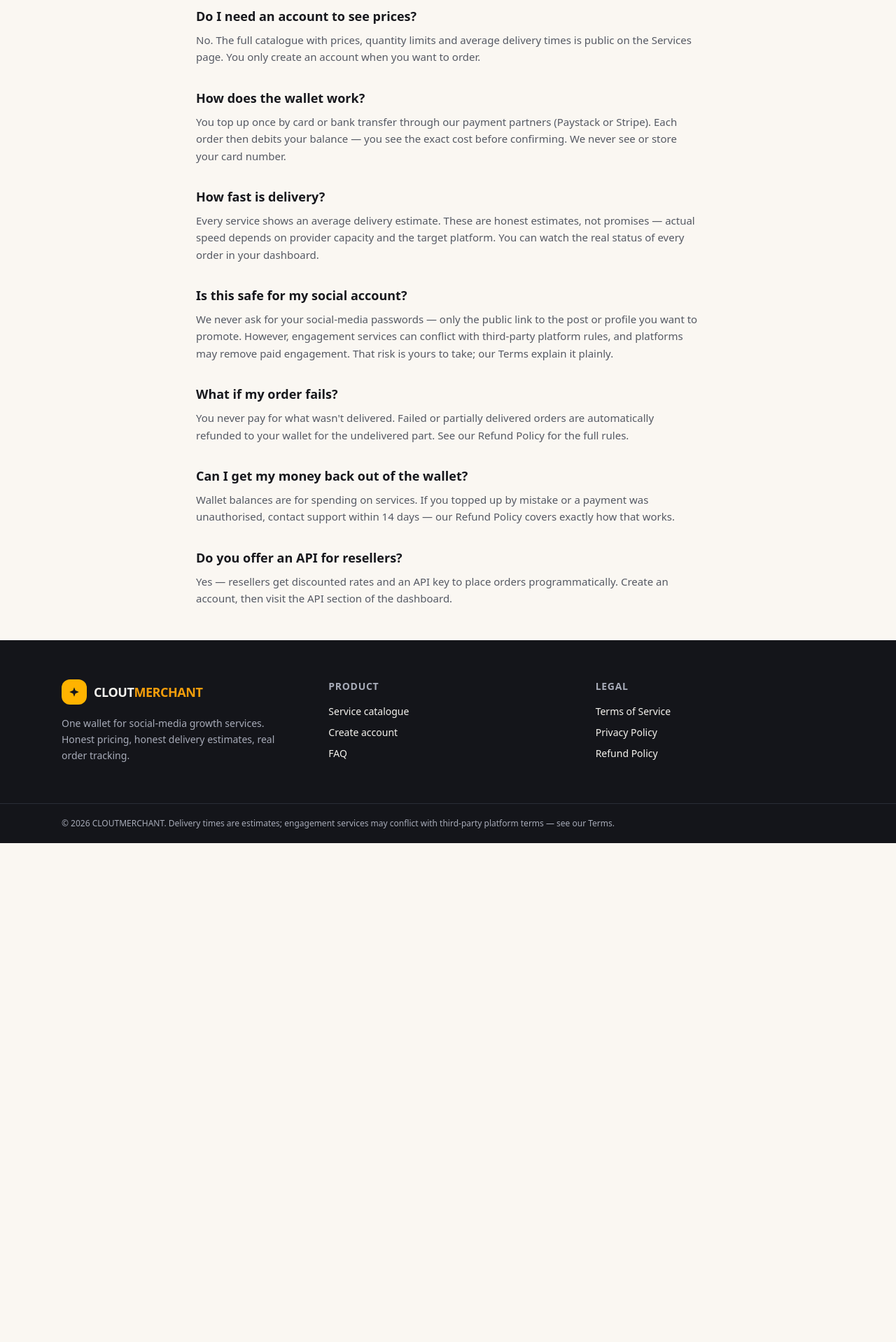
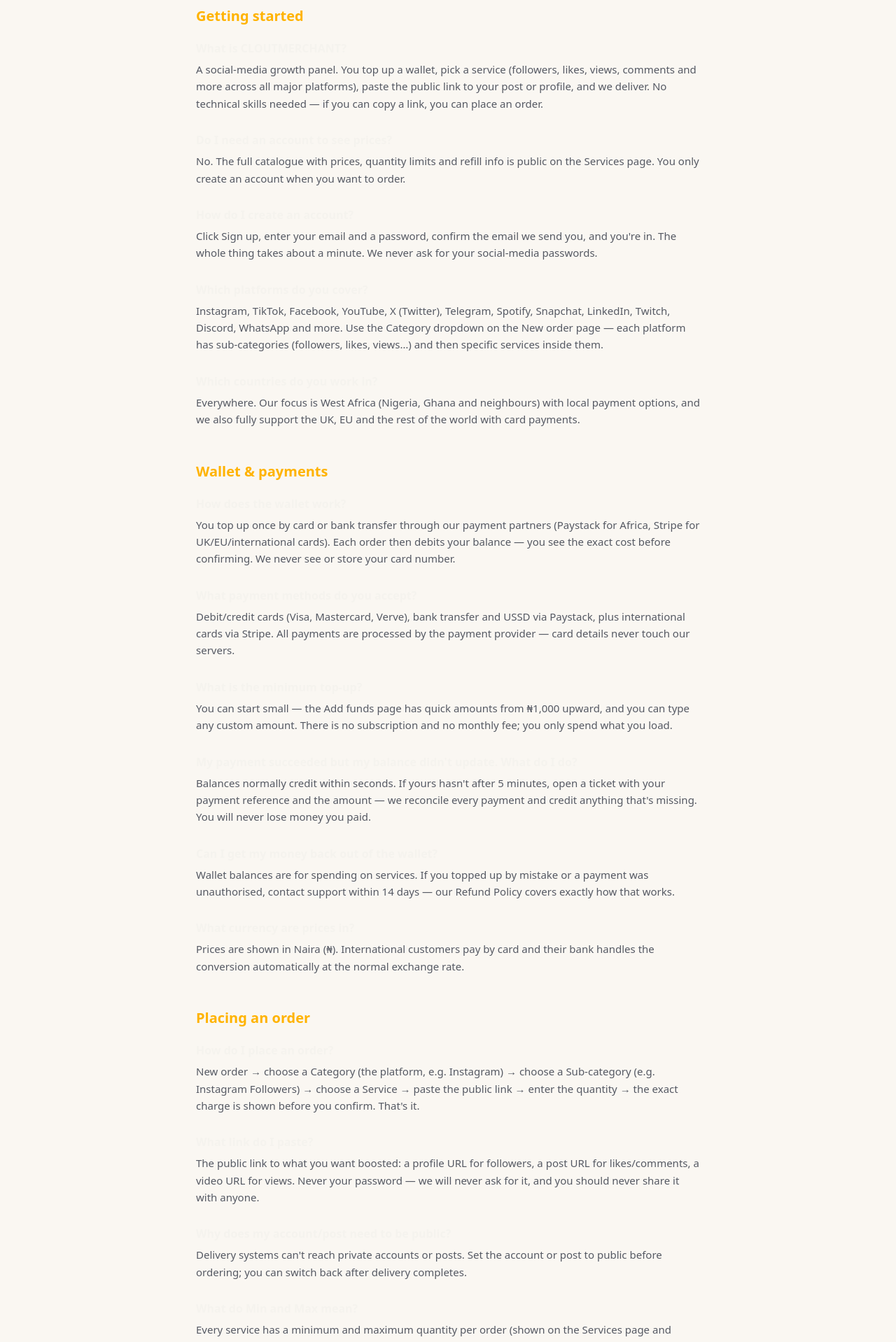
Before and after one commit to FIFE07/cloutmerchant, a Next.js app: page /faq in a window 1280 px wide. Shown: the part 200-2118 px from the top of the page at 70% size. Before the commit the page ends 1405 px from the top, so only its background shows below. Built offline with nearby package versions, Linux system fonts and the light colour scheme; no server answers; the database is empty.

Commit message:
Expand FAQ to full coverage (payments, orders, drops, refills, resellers, safety)

```diff
--- a/src/app/faq/page.tsx
+++ b/src/app/faq/page.tsx
@@ -5,46 +5,200 @@
   "Straight answers about CLOUTMERCHANT wallets, orders, delivery times, safety and refunds.",
 );
 
-const FAQS = [
+type Faq = { q: string; a: string };
+type Section = { title: string; items: Faq[] };
+
+const SECTIONS: Section[] = [
   {
-    q: "Do I need an account to see prices?",
-    a: "No. The full catalogue with prices, quantity limits and average delivery times is public on the Services page. You only create an account when you want to order.",
+    title: "Getting started",
+    items: [
+      {
+        q: "What is CLOUTMERCHANT?",
+        a: "A social-media growth panel. You top up a wallet, pick a service (followers, likes, views, comments and more across all major platforms), paste the public link to your post or profile, and we deliver. No technical skills needed — if you can copy a link, you can place an order.",
+      },
+      {
+        q: "Do I need an account to see prices?",
+        a: "No. The full catalogue with prices, quantity limits and refill info is public on the Services page. You only create an account when you want to order.",
+      },
+      {
+        q: "How do I create an account?",
+        a: "Click Sign up, enter your email and a password, confirm the email we send you, and you're in. The whole thing takes about a minute. We never ask for your social-media passwords.",
+      },
+      {
+        q: "Which platforms do you cover?",
+        a: "Instagram, TikTok, Facebook, YouTube, X (Twitter), Telegram, Spotify, Snapchat, LinkedIn, Twitch, Discord, WhatsApp and more. Use the Category dropdown on the New order page — each platform has sub-categories (followers, likes, views…) and then specific services inside them.",
+      },
+      {
+        q: "Which countries do you work in?",
+        a: "Everywhere. Our focus is West Africa (Nigeria, Ghana and neighbours) with local payment options, and we also fully support the UK, EU and the rest of the world with card payments.",
+      },
+    ],
   },
   {
-    q: "How does the wallet work?",
-    a: "You top up once by card or bank transfer through our payment partners (Paystack or Stripe). Each order then debits your balance — you see the exact cost before confirming. We never see or store your card number.",
+    title: "Wallet & payments",
+    items: [
+      {
+        q: "How does the wallet work?",
+        a: "You top up once by card or bank transfer through our payment partners (Paystack for Africa, Stripe for UK/EU/international cards). Each order then debits your balance — you see the exact cost before confirming. We never see or store your card number.",
+      },
+      {
+        q: "What payment methods do you accept?",
+        a: "Debit/credit cards (Visa, Mastercard, Verve), bank transfer and USSD via Paystack, plus international cards via Stripe. All payments are processed by the payment provider — card details never touch our servers.",
+      },
+      {
+        q: "What is the minimum top-up?",
+        a: "You can start small — the Add funds page has quick amounts from ₦1,000 upward, and you can type any custom amount. There is no subscription and no monthly fee; you only spend what you load.",
+      },
+      {
+        q: "My payment succeeded but my balance didn't update. What do I do?",
+        a: "Balances normally credit within seconds. If yours hasn't after 5 minutes, open a ticket with your payment reference and the amount — we reconcile every payment and credit anything that's missing. You will never lose money you paid.",
+      },
+      {
+        q: "Can I get my money back out of the wallet?",
+        a: "Wallet balances are for spending on services. If you topped up by mistake or a payment was unauthorised, contact support within 14 days — our Refund Policy covers exactly how that works.",
+      },
+      {
+        q: "What currency are prices in?",
+        a: "Prices are shown in Naira (₦). International customers pay by card and their bank handles the conversion automatically at the normal exchange rate.",
+      },
+    ],
   },
   {
-    q: "How fast is delivery?",
-    a: "Every service shows an average delivery estimate. These are honest estimates, not promises — actual speed depends on provider capacity and the target platform. You can watch the real status of every order in your dashboard.",
+    title: "Placing an order",
+    items: [
+      {
+        q: "How do I place an order?",
+        a: "New order → choose a Category (the platform, e.g. Instagram) → choose a Sub-category (e.g. Instagram Followers) → choose a Service → paste the public link → enter the quantity → the exact charge is shown before you confirm. That's it.",
+      },
+      {
+        q: "What link do I paste?",
+        a: "The public link to what you want boosted: a profile URL for followers, a post URL for likes/comments, a video URL for views. Never your password — we will never ask for it, and you should never share it with anyone.",
+      },
+      {
+        q: "Why does my account/post need to be public?",
+        a: "Delivery systems can't reach private accounts or posts. Set the account or post to public before ordering; you can switch back after delivery completes.",
+      },
+      {
+        q: "What do Min and Max mean?",
+        a: "Every service has a minimum and maximum quantity per order (shown on the Services page and while ordering). Want more than the max? Place multiple orders.",
+      },
+      {
+        q: "Can I order the same link twice?",
+        a: "Yes, but wait until the previous order on that link shows Completed — running two follower orders on the same profile at once can slow or confuse delivery.",
+      },
+      {
+        q: "Can I cancel an order?",
+        a: "If it hasn't started processing yet, open a ticket and we'll cancel and refund it. Once a provider has started delivery, it can't be stopped — but any undelivered remainder is refunded automatically.",
+      },
+    ],
   },
   {
-    q: "Is this safe for my social account?",
-    a: "We never ask for your social-media passwords — only the public link to the post or profile you want to promote. However, engagement services can conflict with third-party platform rules, and platforms may remove paid engagement. That risk is yours to take; our Terms explain it plainly.",
+    title: "Delivery, quality & drops",
+    items: [
+      {
+        q: "How fast is delivery?",
+        a: "Most services start within minutes to a few hours. Speed depends on provider capacity and the platform; large orders are usually delivered gradually to look natural. You can watch live status (Pending → Processing → Completed) in your Orders page.",
+      },
+      {
+        q: "What do the quality badges mean?",
+        a: "👑 Premium = highest quality, real-looking accounts, lowest drop rate. ⭐ Standard = balanced quality and price. 💰 Budget = cheapest available, drops can happen. 🎁 Free = free services when available. Pick the tier that matches your budget and how permanent you need the numbers to be.",
+      },
+      {
+        q: "What are 'drops' and 'no-drop'?",
+        a: "Platforms sometimes clean up paid engagement, so numbers can fall after delivery — that's a drop. Services marked no-drop or with ✓ Refill are built to stick, and refillable services replace dropped numbers free within the refill window.",
+      },
+      {
+        q: "How does Refill work?",
+        a: "If a service shows ✓ Refill and your numbers drop within the refill period, open a ticket (or use the refill option on the order) and we top the count back up at no charge. Budget services without refill are cheaper precisely because drops aren't covered.",
+      },
+      {
+        q: "Why did my order get stuck on Pending?",
+        a: "Usually one of: the link is private, the link format is wrong, or the provider queue is busy. Check the link is public and correct; if it's still stuck after a few hours, open a ticket and we'll push it through or refund it.",
+      },
+      {
+        q: "Will my followers/likes look real?",
+        a: "Premium services use the most realistic accounts available. Budget services prioritise price over polish. If appearance matters (a business page, an artist profile), choose Premium — the badge guide on the Services page explains each tier in one line.",
+      },
+    ],
   },
   {
-    q: "What if my order fails?",
-    a: "You never pay for what wasn't delivered. Failed or partially delivered orders are automatically refunded to your wallet for the undelivered part. See our Refund Policy for the full rules.",
+    title: "Safety & rules",
+    items: [
+      {
+        q: "Is this safe for my social account?",
+        a: "We never ask for passwords — only public links. That said, paid engagement can conflict with platform rules, and platforms may remove it. Millions of orders run every day without issue, but the risk is yours to take; our Terms explain it plainly. Ordering gradually rather than huge one-off spikes is the sensible approach.",
+      },
+      {
+        q: "Will anyone know I used this?",
+        a: "No. Orders are private, your email and order history are visible only to you, and we never contact your audience or post anything anywhere.",
+      },
+      {
+        q: "What do you do with my data?",
+        a: "The minimum needed to run your account: email, orders, wallet transactions. Payment card details are handled entirely by Paystack/Stripe. See our Privacy Policy for the full detail.",
+      },
+    ],
   },
   {
-    q: "Can I get my money back out of the wallet?",
-    a: "Wallet balances are for spending on services. If you topped up by mistake or a payment was unauthorised, contact support within 14 days — our Refund Policy covers exactly how that works.",
+    title: "Refunds",
+    items: [
+      {
+        q: "What if my order fails?",
+        a: "You never pay for what wasn't delivered. Failed orders are refunded to your wallet automatically, and partial deliveries are refunded for the undelivered part. See our Refund Policy for the full rules.",
+      },
+      {
+        q: "How long do refunds take?",
+        a: "Wallet refunds are instant and automatic. Top-up reversals to your card or bank follow the payment provider's timeline (typically 1–10 business days depending on your bank).",
+      },
+    ],
   },
   {
-    q: "Do you offer an API for resellers?",
-    a: "Yes — resellers get discounted rates and an API key to place orders programmatically. Create an account, then visit the API section of the dashboard.",
+    title: "Resellers & API",
+    items: [
+      {
+        q: "Do you offer reseller rates?",
+        a: "Yes — reseller accounts get discounted pricing across the whole catalogue. If you plan to run your own panel or fulfil orders for clients, open a ticket and we'll switch your account to reseller pricing.",
+      },
+      {
+        q: "Do you have an API?",
+        a: "Yes. Every account gets an API key (Dashboard → API) to place orders, check status and pull the service list programmatically — compatible with standard SMM-panel API format, so existing tools and scripts plug straight in.",
+      },
+      {
+        q: "Can I build my own shop on top of CLOUTMERCHANT?",
+        a: "That's exactly what the API is for. Connect your panel to our API, set your own prices for your customers, and orders flow through automatically.",
+      },
+    ],
+  },
+  {
+    title: "Support",
+    items: [
+      {
+        q: "How do I contact support?",
+        a: "Dashboard → Tickets. Describe the issue and include the order ID if it's about an order. We answer tickets in order; including the order ID and the link you used gets you a faster fix.",
+      },
+      {
+        q: "Something looks wrong on the site. What should I try first?",
+        a: "Refresh the page, then sign out and back in. If it's still wrong, open a ticket with a screenshot — we fix issues quickly and we'd rather hear about it twice than never.",
+      },
+    ],
   },
 ];
 
 export default function FaqPage() {
   return (
-    <LegalPage title="Frequently asked questions" updated="5 August 2026">
-      <div className="space-y-8">
-        {FAQS.map((f) => (
-          <div key={f.q}>
-            <h2 className="!text-lg">{f.q}</h2>
-            <p className="mt-2">{f.a}</p>
-          </div>
+    <LegalPage title="Frequently asked questions" updated="14 September 2026">
+      <div className="space-y-12">
+        {SECTIONS.map((s) => (
+          <section key={s.title}>
+            <h2 className="!text-xl !text-amber-glow-400">{s.title}</h2>
+            <div className="mt-5 space-y-7">
+              {s.items.map((f) => (
+                <div key={f.q}>
+                  <h3 className="font-display text-base font-semibold text-ink-on-dark">{f.q}</h3>
+                  <p className="mt-1.5">{f.a}</p>
+                </div>
+              ))}
+            </div>
+          </section>
         ))}
       </div>
     </LegalPage>
```
Also changed, not shown: 1 other file (tests, documents, lock files or other folders).
